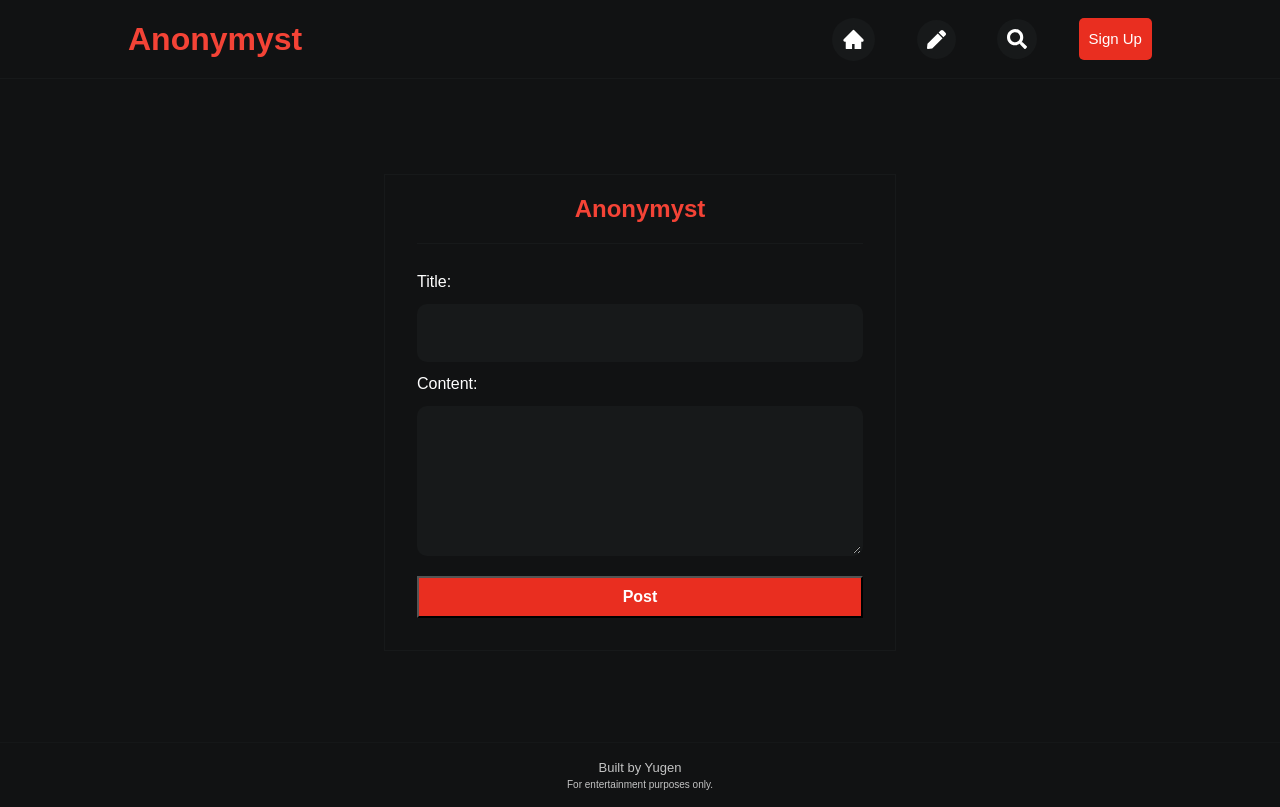
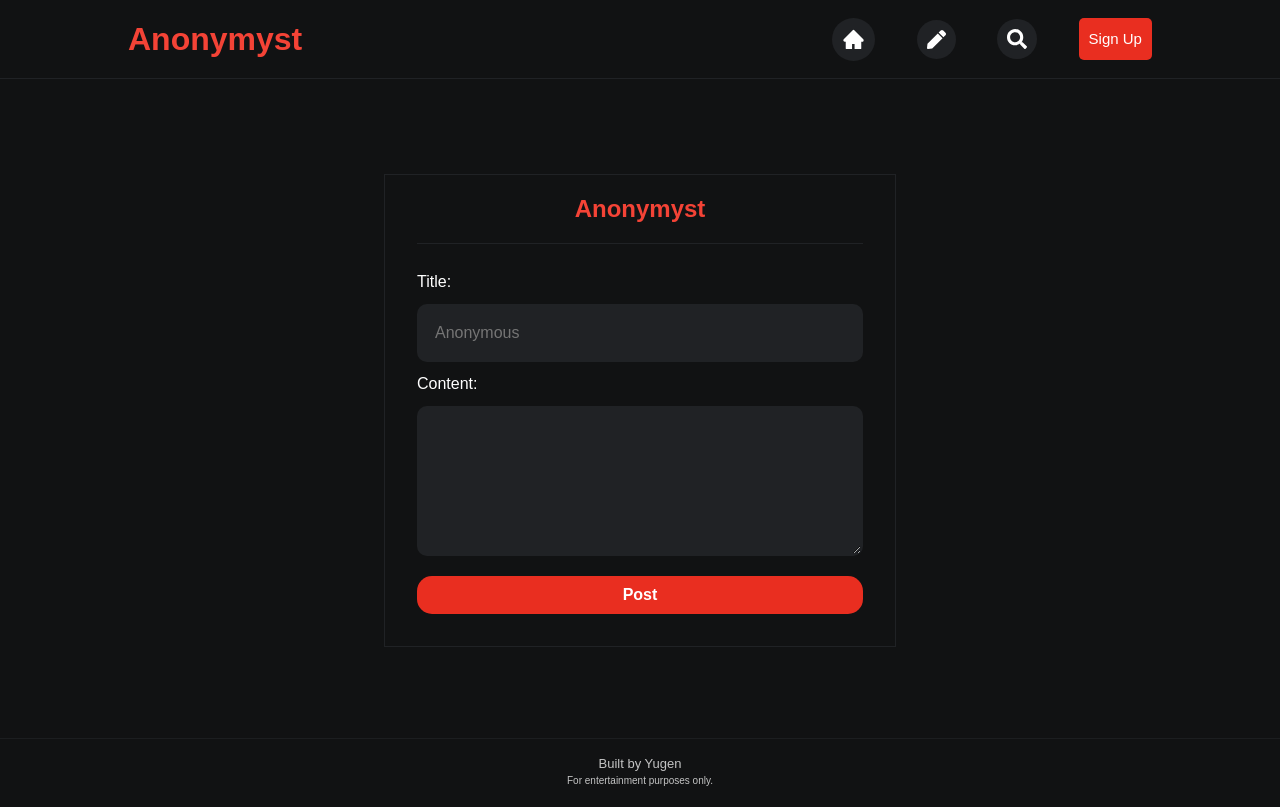
Before and after one commit to xyugen/anonymyst, a React (Create React App) app: page /post in a window 1280 px wide. Built offline with nearby package versions, Linux system fonts and the light colour scheme; no server answers.

Commit message:
fix: fix styling issues

```diff
--- a/public/index.html
+++ b/public/index.html
@@ -7,7 +7,7 @@
     <meta name="theme-color" content="#000000" />
     <meta
       name="description"
-      content="Freewall is a digital platform that allows users to express themselves freely and anonymously, similar to a classic freedom wall."
+      content="Anonymyst is a digital platform that allows users to express themselves freely and anonymously, similar to a classic freedom wall."
     />
     <link rel="apple-touch-icon" href="%PUBLIC_URL%/logo192.png" />
 
--- a/src/Assets/Styles/app.css
+++ b/src/Assets/Styles/app.css
@@ -2,10 +2,11 @@
 
 :root {
     --color-bg: #111213;
-    --color-bg-variant: #17191A;
+    --color-bg-variant: #202225; /* #17191A */
     --color-bg-variant-a: #27292a;
     --color-fg: #fff;
     --color-fg-variant: #dddddd;
+    --color-fg-variant-a: #aaa;
     --color-primary: #F44336;
     --color-primary-variant: #E92E20;
 
--- a/src/Assets/Styles/card.css
+++ b/src/Assets/Styles/card.css
@@ -30,6 +30,7 @@
 
 .card .card-content {
     margin: 10px 0;
+    white-space: pre-wrap;
 }
 
 .card-comments-container {
--- a/src/Assets/Styles/header.css
+++ b/src/Assets/Styles/header.css
@@ -71,6 +71,10 @@ header .btn {
     margin-left: 15px;
 }
 
+.nav-dropdown .btn {
+    text-align: center;
+}
+
 /*  MOBILE SCREENS  */
 @media only screen and (max-width: 800px) {
     header {
--- a/src/Assets/Styles/post.css
+++ b/src/Assets/Styles/post.css
@@ -32,7 +32,7 @@
 /* TITLE */
 .post-form-form #title {
     background: var(--color-bg-variant);
-    color: var(--color-bg-variant-a);
+    color: var(--color-fg-variant-a);
     padding: 1em;
     border-radius: 10px;
     border: 2px solid transparent;
@@ -56,7 +56,7 @@
 /* CONTENT */
 .post-form-form textarea {
     background: var(--color-bg-variant);
-    color: var(--color-bg-variant-a);
+    color: var(--color-fg-variant-a);
     padding: 1em;
     border-radius: 10px;
     border: 2px solid transparent;
@@ -67,6 +67,8 @@
     line-height: 1.4;
     height: 150px;
     transition: all 0.2s;
+
+    white-space: pre-wrap;
 }
 
 .post-form-form textarea:hover {
@@ -81,6 +83,9 @@
 .post-form-form #post-btn {
     padding: 7px;
     font-weight: 600;
+
+    border: 0;
+    border-radius: 15px;
 }
 
 @media only screen and (max-width: 1100px) {
--- a/src/Layouts/Header/Header.jsx
+++ b/src/Layouts/Header/Header.jsx
@@ -29,7 +29,7 @@ const Header = () => {
         <Link to='/' className='nav-icon menu-item'><AiFillHome size={23}  color='white' title='Home' /><p>Home</p></Link>
         <Link to='/post'  className='nav-icon menu-item'><FaPen size={19} color='white' title='Write' /><p>Write</p></Link>
         <Link to='/search'  className='nav-icon menu-item'><FaSearch size={20}  color='white' title='Search' /><p>Search</p></Link>
-        <Link to='/login'  className='btn menu-item'>Sign Up</Link>
+        <Link to='/login'  className='btn menu-item'><p>Sign Up</p></Link>
       </div>
     </header>
   )
--- a/src/Pages/Post/Post.jsx
+++ b/src/Pages/Post/Post.jsx
@@ -43,7 +43,7 @@ const Post = () => {
       <div className='post-form-content' onSubmit={handleSubmit}>
         <form className='post-form-form'>
           <label htmlFor="title">Title:</label>
-          <input type="text" id="title" value={title} onChange={handleTitleChange} />
+          <input type="text" id="title" placeholder='Anonymous' value={title} onChange={handleTitleChange} />
 
           <label htmlFor="content">Content:</label>
           <textarea id="content" value={content} onChange={handleContentChange} required></textarea>
```
